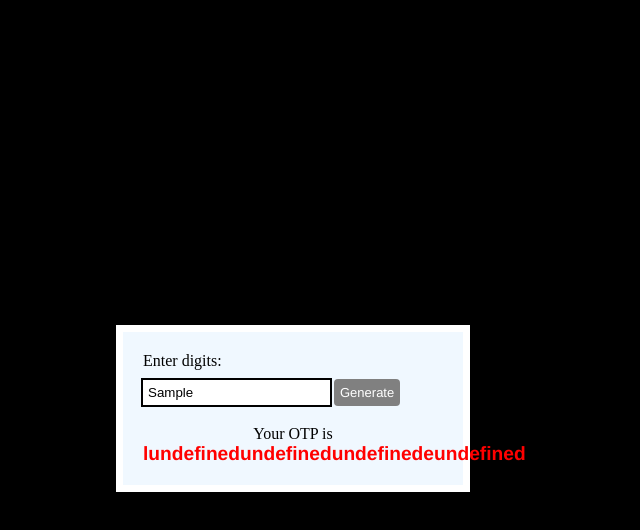
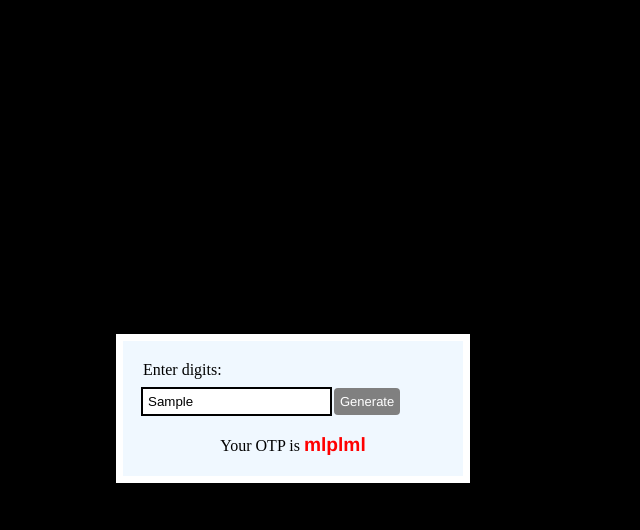
Before and after one commit to qudus2019/otp-generator-, a plain HTML site: page index.html in a window 1280 px wide. Both pictures are taken after typing "Sample" into the empty fields and a click on the button "Generate". Shown: the whole page, without its empty margins (347-987 px from the left). Drawn offline with Linux system fonts and the light colour scheme.

Commit message:
Update index.html

```diff
--- a/index.html
+++ b/index.html
@@ -68,9 +68,10 @@
 
 function generate(digits){
     let otp = '';
+    let length = digits.length - 1;
 
     for (let i = 0; i < 6; i++){
-        otp += digits[Math.floor(Math.random() * 10)];
+        otp += digits[Math.floor(Math.random() * length)];
     }
     console.log('otp generated is ' ,otp);
 
```
